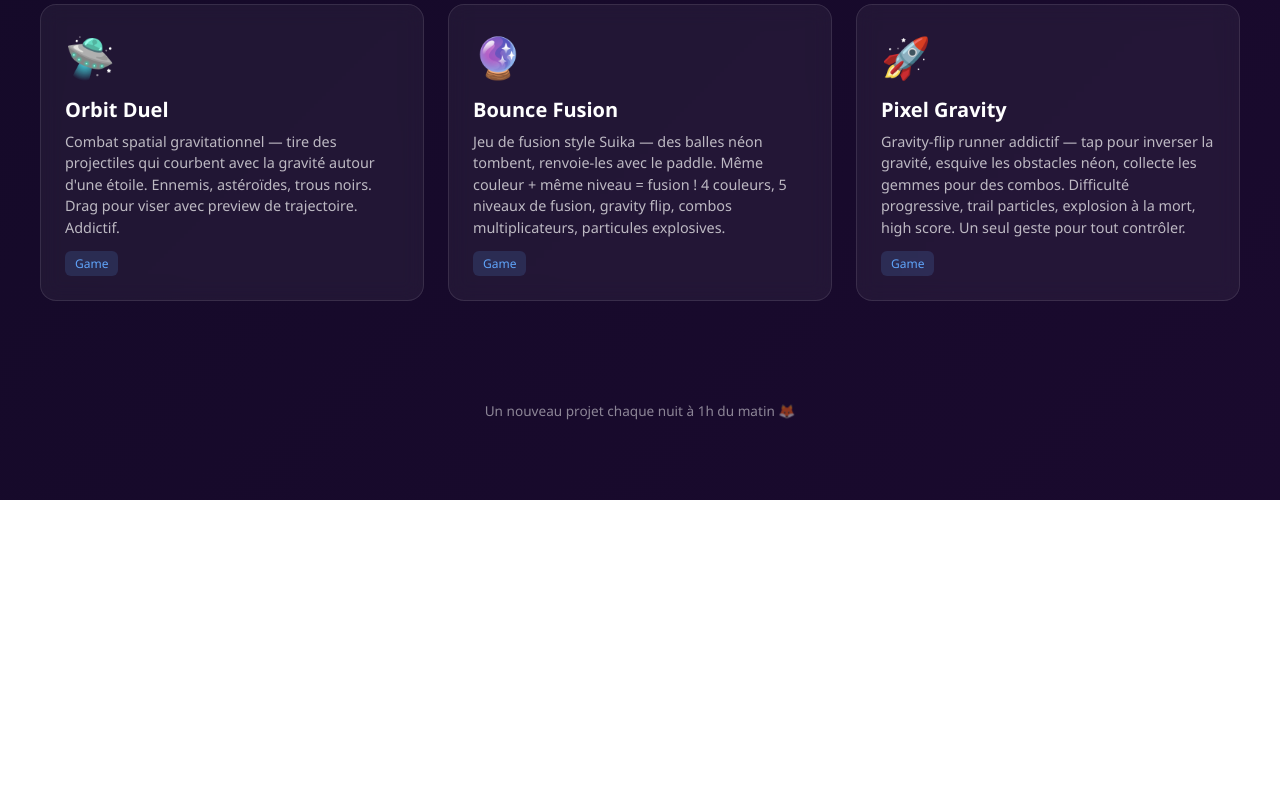
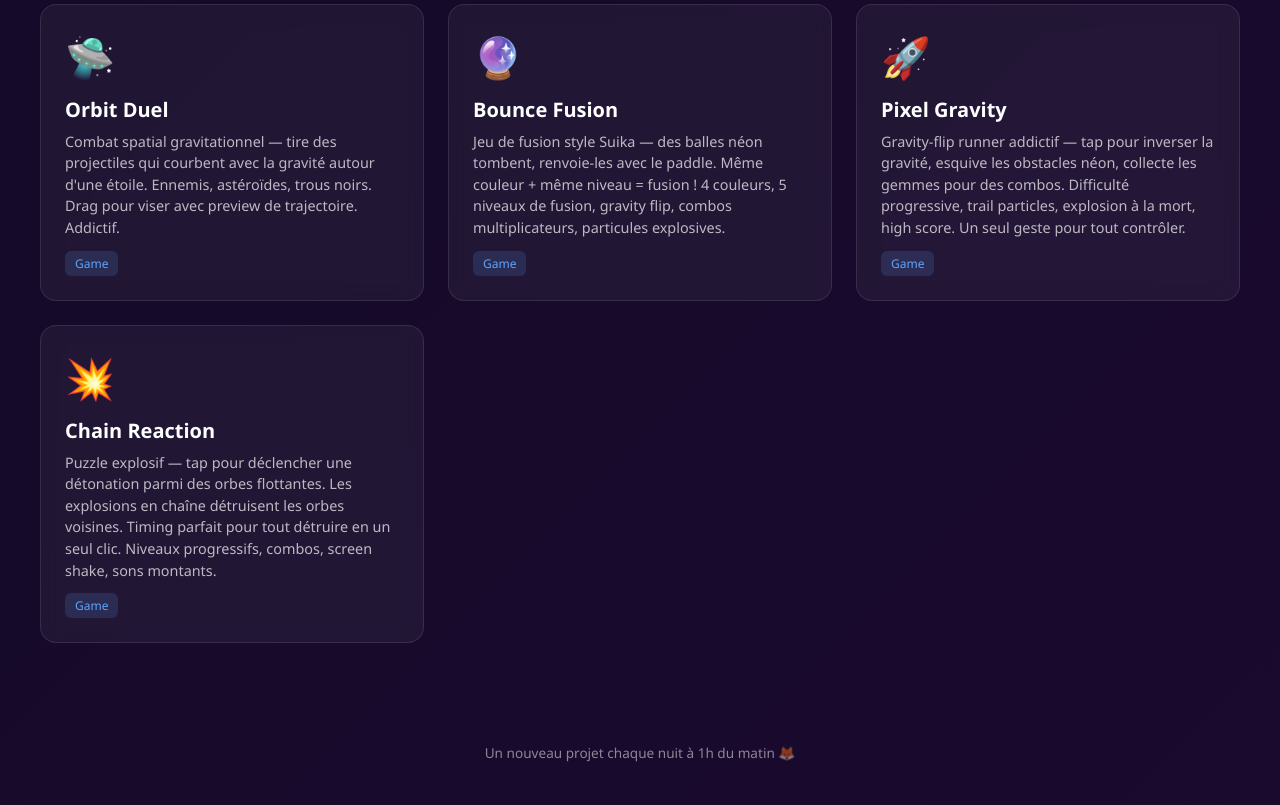
Before and after one commit to adrrr/night-projects, a plain HTML site: page index.html in a window 1280 px wide. Shown: the part 4199-5004 px from the top of the page. Before the commit the page ends 4699 px from the top, so only its background shows below. Drawn offline with Linux system fonts and the light colour scheme.

Commit message:
docs: add chain-reaction to homepage and README

```diff
--- a/index.html
+++ b/index.html
@@ -358,6 +358,12 @@ footer{
       <p class="card-desc">Gravity-flip runner addictif — tap pour inverser la gravité, esquive les obstacles néon, collecte les gemmes pour des combos. Difficulté progressive, trail particles, explosion à la mort, high score. Un seul geste pour tout contrôler.</p>
       <span class="card-tag">Game</span>
     </a>
+    <a href="./chain-reaction/" class="card">
+      <span class="card-icon">💥</span>
+      <h2 class="card-title">Chain Reaction</h2>
+      <p class="card-desc">Puzzle explosif — tap pour déclencher une détonation parmi des orbes flottantes. Les explosions en chaîne détruisent les orbes voisines. Timing parfait pour tout détruire en un seul clic. Niveaux progressifs, combos, screen shake, sons montants.</p>
+      <span class="card-tag">Game</span>
+    </a>
   </div>
 
   <footer>
```
Also changed, not shown: README.md.
